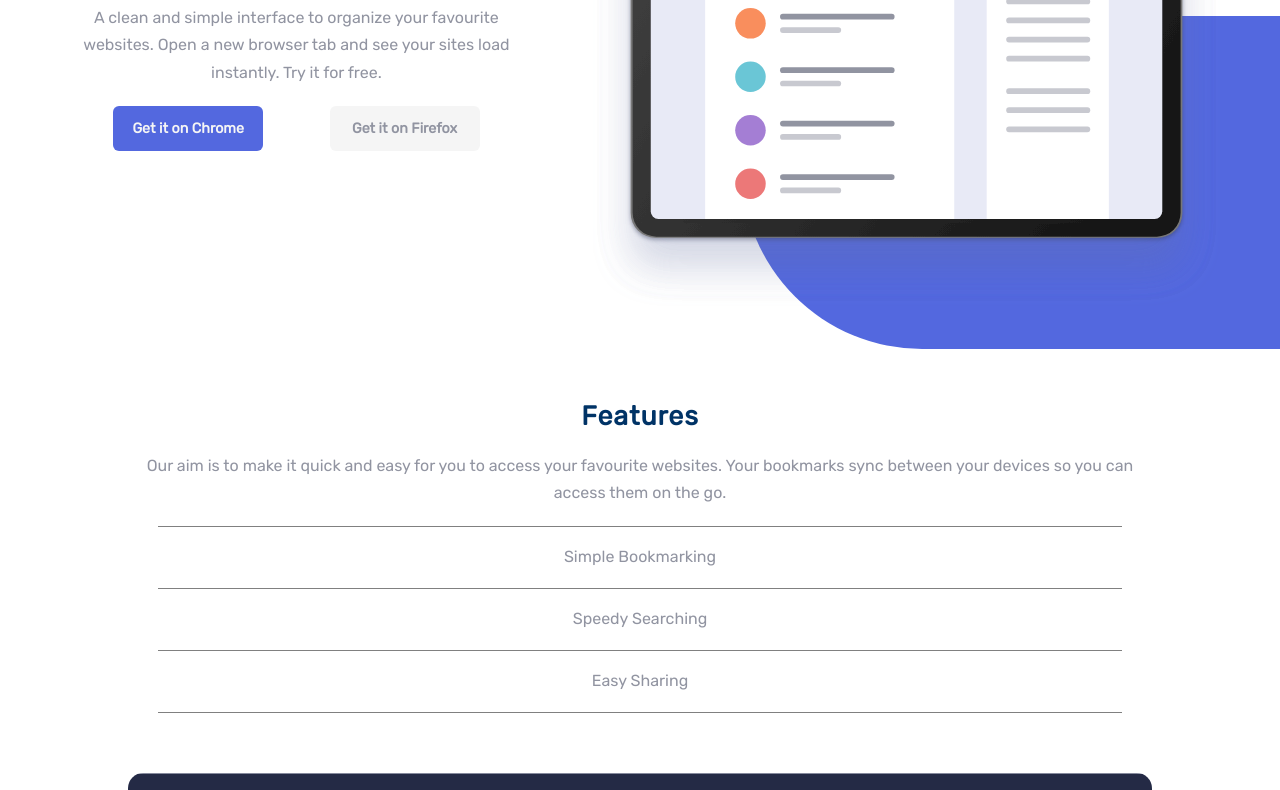
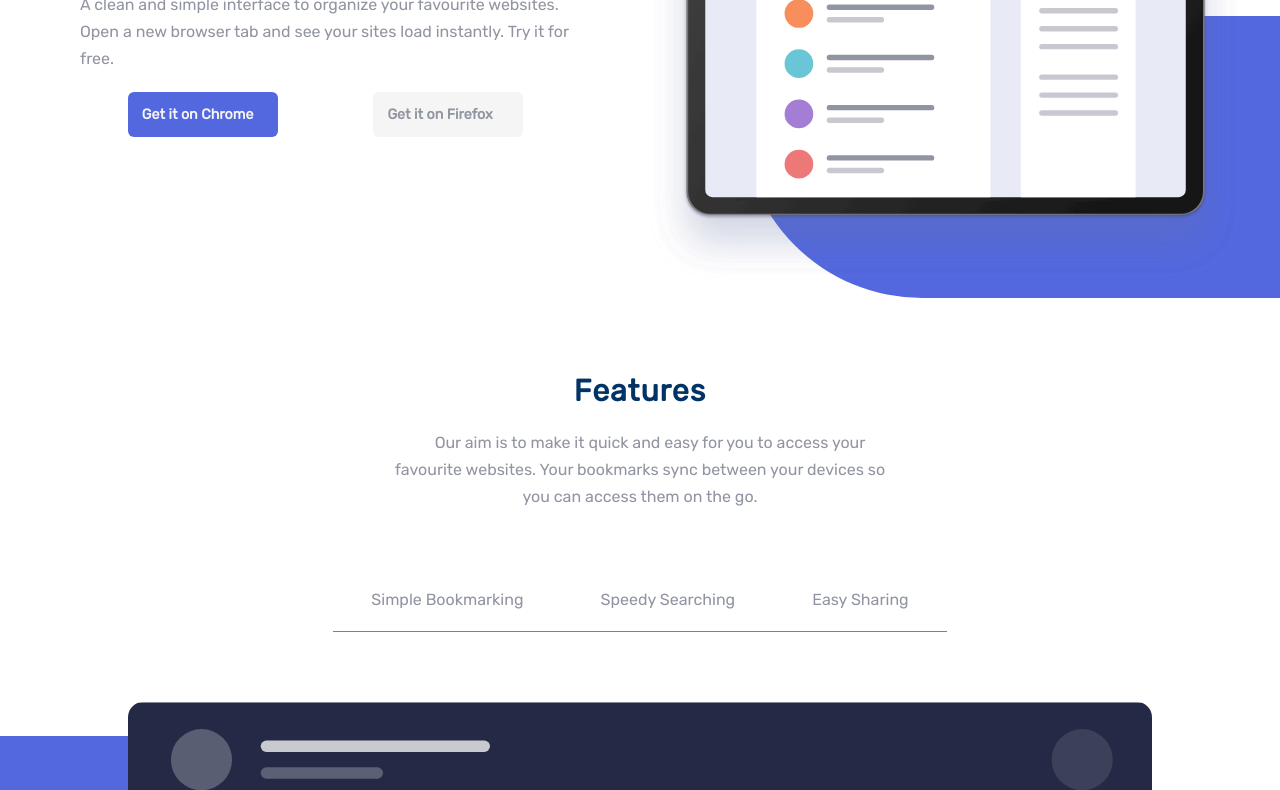
Before and after one commit to hkidocode/bookmark-website, a website: page index.html in a window 1280 px wide. Shown: the part 357-1147 px from the top of the page. Drawn offline with Linux system fonts and the light colour scheme.

Commit message:
add media queries to feature section

```diff
--- a/index.html
+++ b/index.html
@@ -42,11 +42,13 @@
     </header>
 
     <section class="feature-section">
-        <h2 class="feature-section__heading">Features</h2>
-        <p class="feature-section__description">
-            Our aim is to make it quick and easy for you to access your favourite websites. Your
-            bookmarks sync between your devices so you can access them on the go.
-        </p>
+        <div class="feature-div">
+            <h2 class="feature-section__heading">Features</h2>
+            <p class="feature-section__description">
+                Our aim is to make it quick and easy for you to access your favourite websites. Your
+                bookmarks sync between your devices so you can access them on the go.
+            </p>
+        </div>
         <ul class="menu">
             <li class="menu__item"><a class="menu__item--link">Simple Bookmarking</a></li>
             <li class="menu__item"><a class="menu__item--link">Speedy Searching</a></li>
@@ -156,8 +158,10 @@
             <li class="footer__item"><a class="footer__item--link" href="#">CONTACT</a></li>
         </ul>
         <div class="social">
-            <a class="social__facebook" href="htttps://www.facebook.com/"><img src="images/icon-facebook.svg" alt="facebook"></a>
-            <a class="social__twitter" href="htttps://www.twitter.com/"><img src="images/icon-twitter.svg" alt="twitter"></a>
+            <a class="social__facebook" href="htttps://www.facebook.com/"><img src="images/icon-facebook.svg"
+                    alt="facebook"></a>
+            <a class="social__twitter" href="htttps://www.twitter.com/"><img src="images/icon-twitter.svg"
+                    alt="twitter"></a>
         </div>
     </footer>
     <script src="js/main.js"></script>
--- a/sass/layout/_feature-section.scss
+++ b/sass/layout/_feature-section.scss
@@ -46,3 +46,40 @@
 
     }
 }
+
+@include mq('large') {
+
+    .feature-div {
+        width: 48%;
+        margin: auto;
+        text-align: center;
+
+
+    }
+
+    .feature-section {
+        &__heading {
+            @include h-style-m(em(34px));
+        }
+
+        &__description {
+            text-indent: 20px;
+            margin-bottom: 60px;
+        }
+    }
+
+    .menu {
+        @include flexy($just: space-around);
+        border-bottom: 1px solid grey;
+        width: 60%;
+        margin: auto;
+        margin-bottom: 70px;
+        &__item {
+            border-bottom: none;
+            &:first-child {
+                border-top: none;
+            }
+
+        }
+    }
+}
--- a/sass/layout/_header.scss
+++ b/sass/layout/_header.scss
@@ -59,17 +59,18 @@ header {
     .header-image {
         order: 2;
         &__img {
-            width: 49vw;
-            margin-right: 60px;
+            width: 46vw;
+            margin-right: 40px;
         }
 
         &__bg {
-            @include round-shapes(42vw, 26vw, 0 0 0 180px);
+            @include round-shapes(42vw, 22vw, 0 0 0 180px);
             top: 155px;
         }
     }
 
     .header {
+        text-align: left;
         margin-left: 80px;
         margin-right: 80px;
         &__heading {
```
Also changed, not shown: css/main.css.
